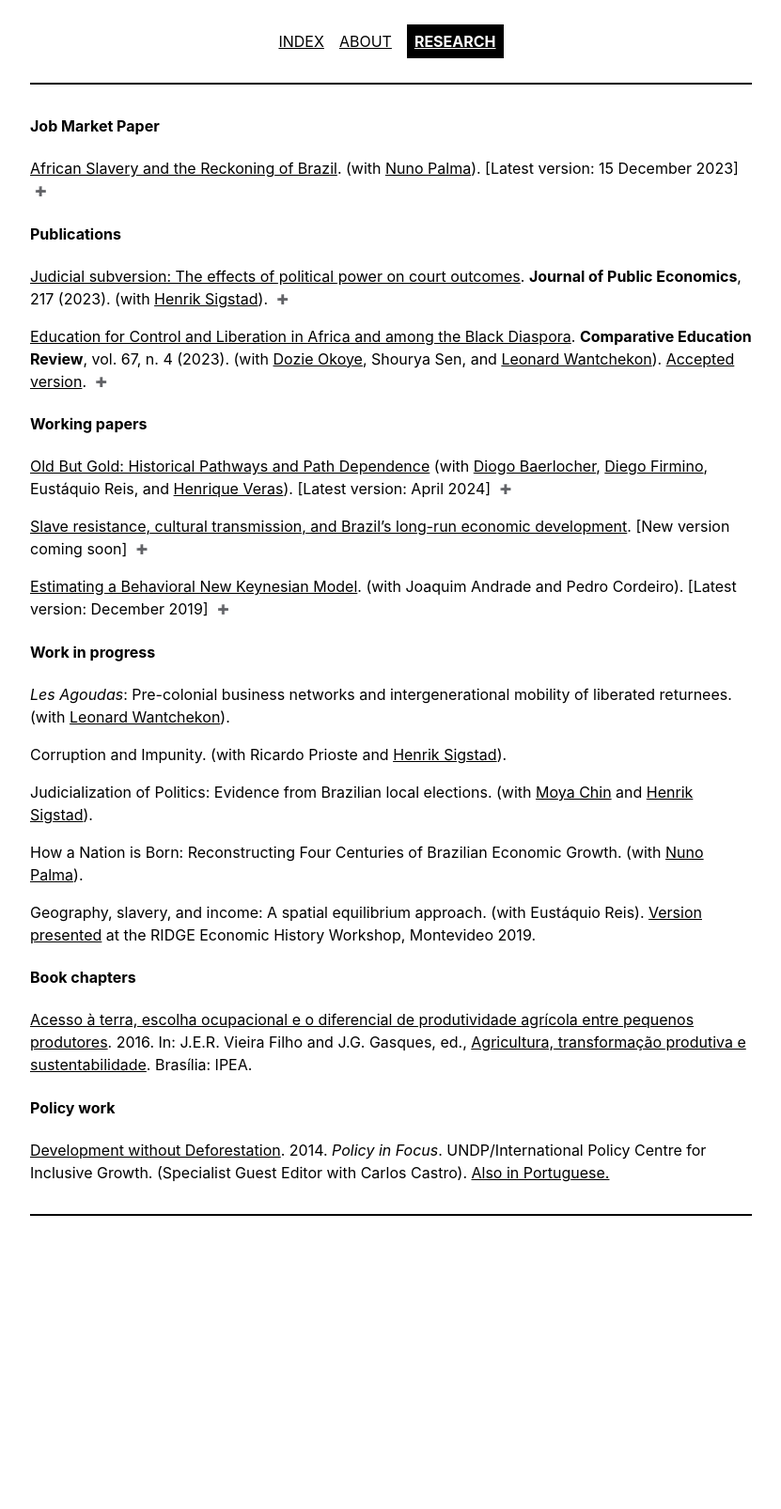
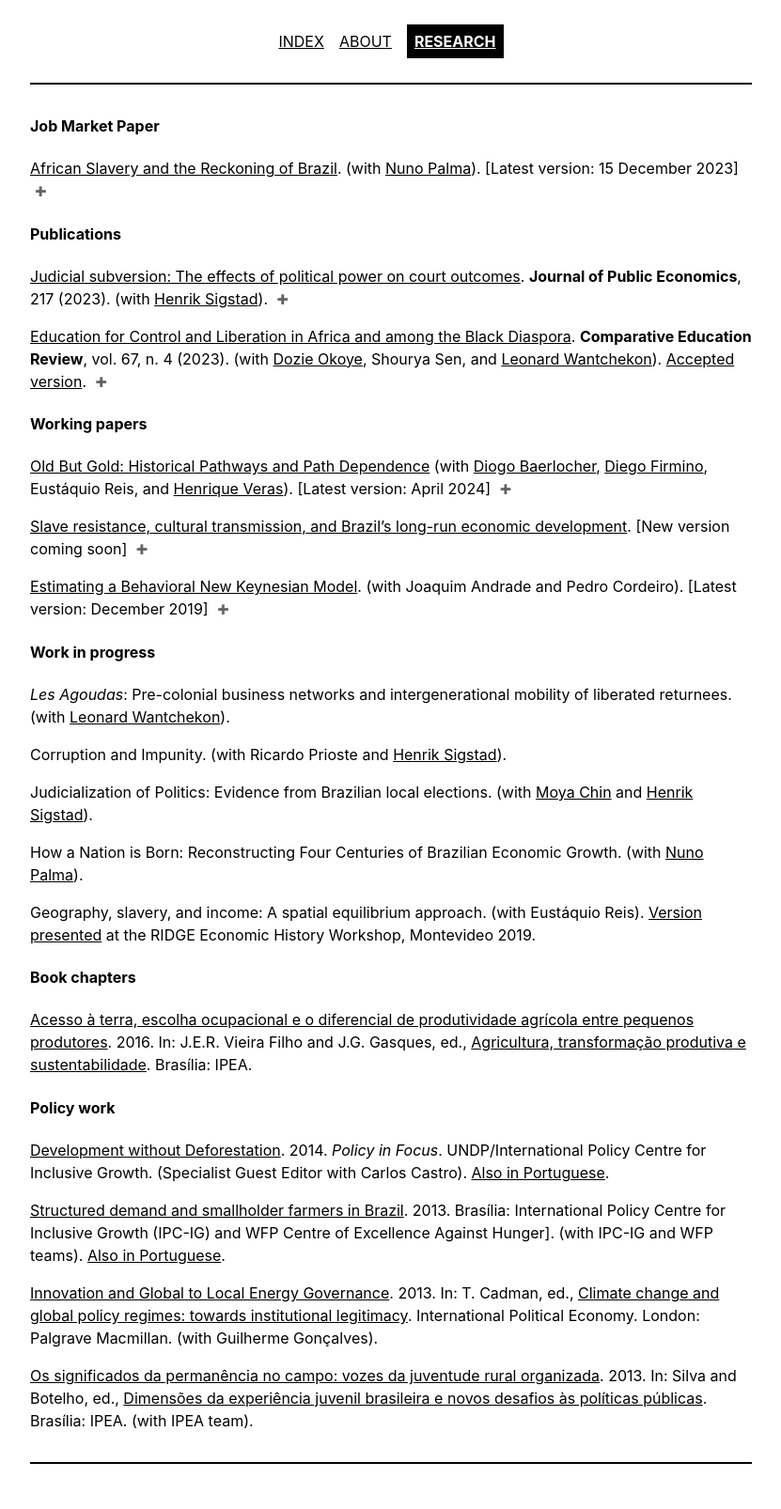
Before and after one commit to gbrlambais/gbrlambais.github.io, a Jekyll site: the page built from _pages/research.md, in a window 1280 px wide. Shown: the whole page at 94% size, without its empty margins (224-1055 px from the left). Built offline with Jekyll 4.4.1, drawn with Linux system fonts in a browser that asks for light colours; before the commit the page ends 1342 px from its top, so only the background shows below that.

Commit message:
publ update

```diff
--- a/_pages/research.md
+++ b/_pages/research.md
@@ -66,6 +66,13 @@ Geography, slavery, and income: A spatial equilibrium approach. (with Eustáquio
 [Acesso à terra, escolha ocupacional e o diferencial de produtividade agrícola entre pequenos produtores](https://www.ipea.gov.br/portal/images/stories/PDFs/livros/livros/160725_agricultura_transformacao_produtiva_cap_06.pdf){:target="_blank"}. 2016.
 In: J.E.R. Vieira Filho and J.G. Gasques, ed., [Agricultura, transformação produtiva e sustentabilidade](https://www.ipea.gov.br/portal/images/stories/PDFs/livros/livros/160725_agricultura_transformacao_produtiva.pdf){:target="_blank"}. Brasília: IPEA.
 
+
 #### Policy work
 
- [Development without Deforestation](https://ipcig.org/pub/eng/PiF29_10_years_Development_without_Deforestation.pdf){:target="_blank"}. 2014. *Policy in Focus*. UNDP/International Policy Centre for Inclusive Growth. (Specialist Guest Editor with Carlos Castro). [Also in Portuguese.](https://ipcig.org/pub/port/PiF29PT_10_anos_Desenvolvimento_sem_Desmatamento.pdf){:target="_blank"}
+ [Development without Deforestation](https://ipcig.org/pub/eng/PiF29_10_years_Development_without_Deforestation.pdf){:target="_blank"}. 2014. *Policy in Focus*. UNDP/International Policy Centre for Inclusive Growth. (Specialist Guest Editor with Carlos Castro). [Also in Portuguese](https://ipcig.org/pub/port/PiF29PT_10_anos_Desenvolvimento_sem_Desmatamento.pdf){:target="_blank"}.
+
+ [Structured demand and smallholder farmers in Brazil](http://www.ipc-undp.org/pub/IPCTechnicalPaper7.pdf){:target="_blank"}. 2013. Brasília: International Policy Centre for Inclusive Growth (IPC-IG) and WFP Centre of Excellence Against Hunger]. (with IPC-IG and WFP teams). [Also in Portuguese](https://ipcig.org/sites/default/files/pub/pt-br/PAAReportPT_Demanda_Estrutruada_e_a_Agricultura_Familiar_no_Brasil.pdf){:target="_blank"}.
+
+ [Innovation and Global to Local Energy Governance](https://link.springer.com/chapter/10.1057/9781137006127_12){:target="_blank"}. 2013. In: T. Cadman, ed., [Climate change and global policy regimes: towards institutional legitimacy](https://link.springer.com/book/10.1057/9781137006127){:target="_blank"}. International Political Economy. London: Palgrave Macmillan. (with Guilherme Gonçalves).
+
+ [Os significados da permanência no campo: vozes da juventude rural organizada](https://portalantigo.ipea.gov.br/agencia/images/stories/PDFs/livros/livros/livro_dimensoes_miolo_cap02.pdf){:target="_blank"}. 2013. In: Silva and Botelho, ed., [Dimensões da experiência juvenil brasileira e novos desafios às políticas públicas](https://repositorio.ipea.gov.br/bitstream/11058/6270/1/Dimensões%20da%20experiência%20juvenil%20brasileira%20e%20novos%20desafios%20às%20políticas%20públicas.pdf){:target="_blank"}. Brasília: IPEA. (with IPEA team).
```
